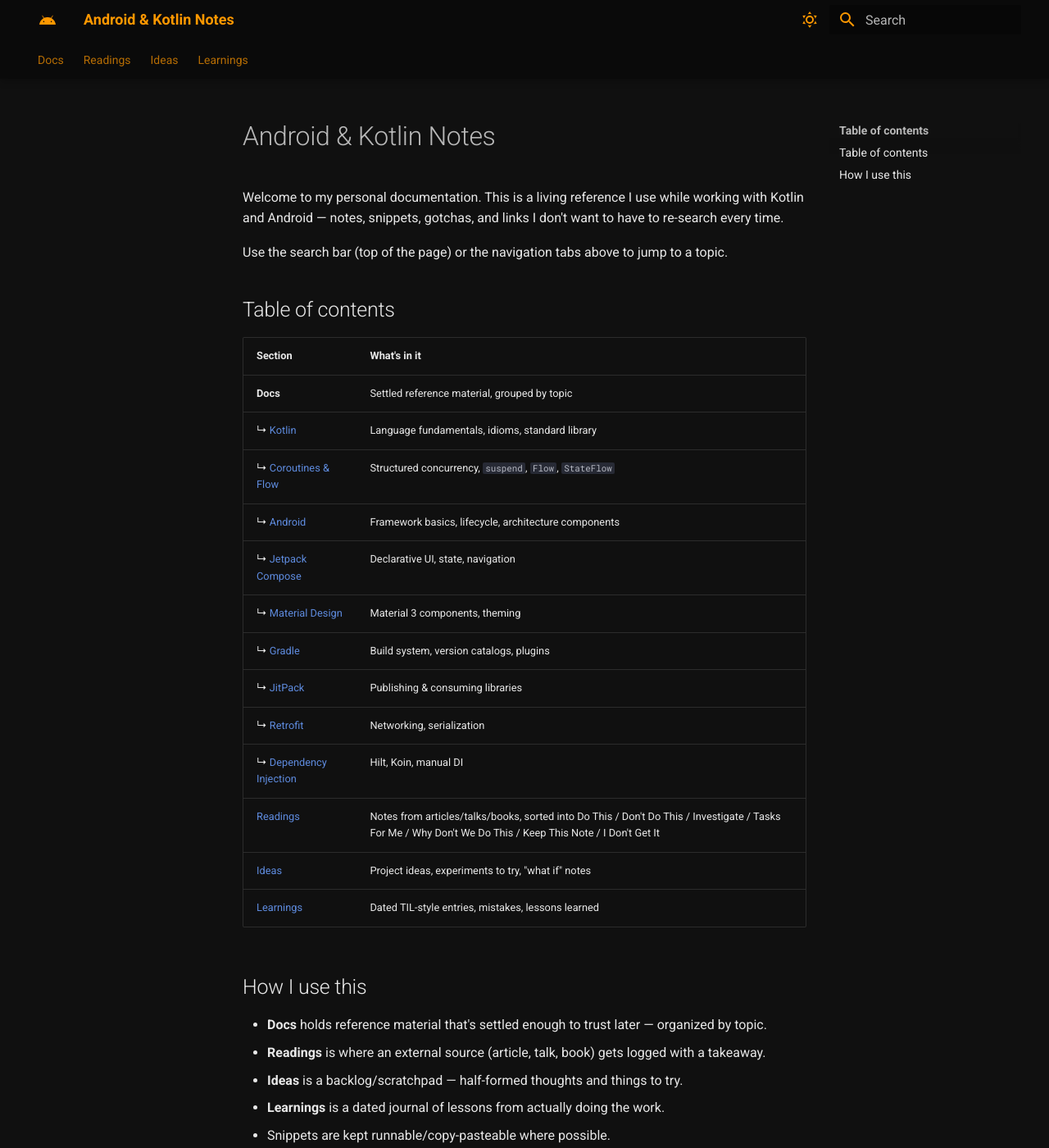
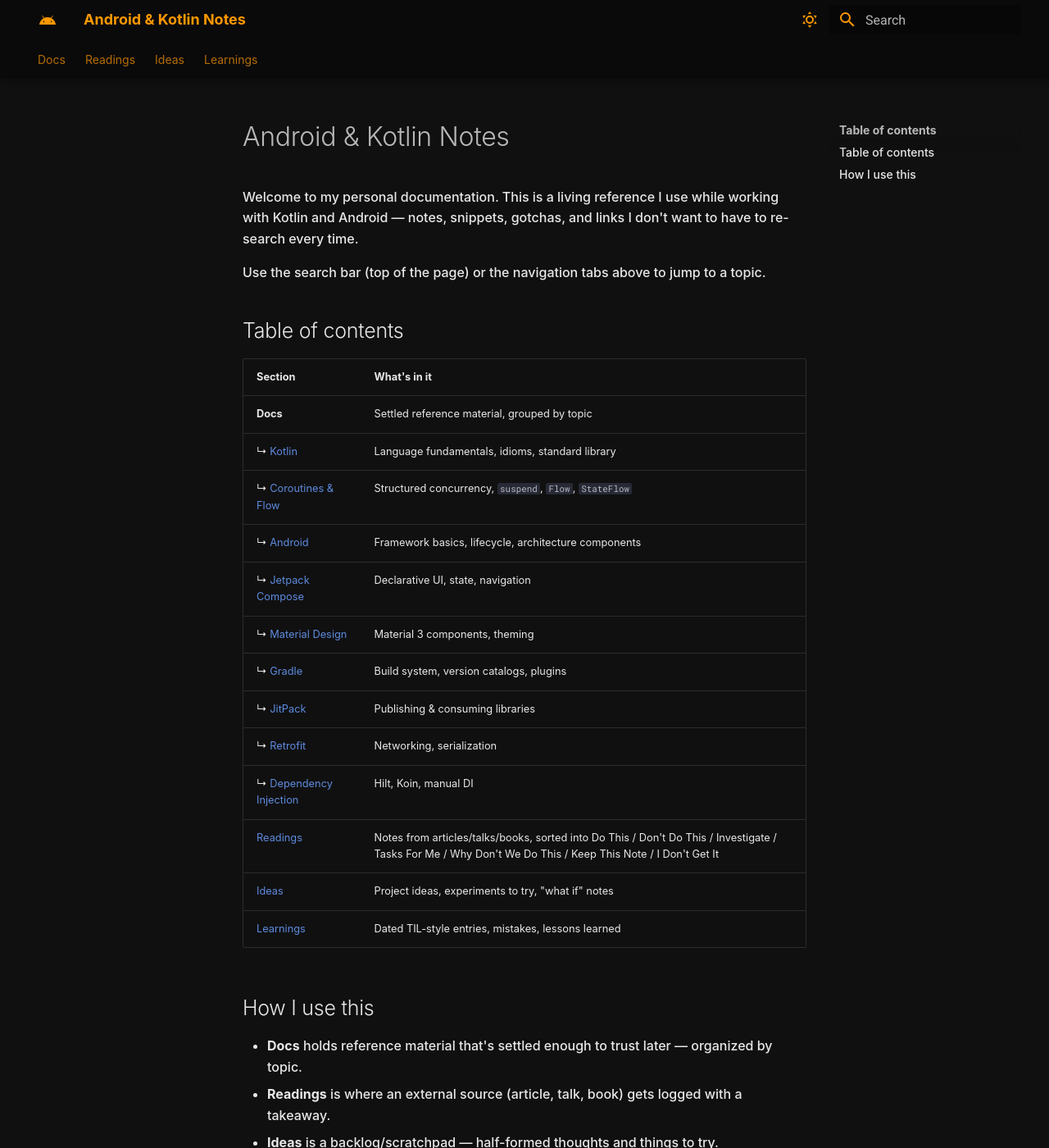
Before and after one commit to yanosDev/android-docs, an MkDocs documentation site: the page built from docs/index.md, in a window 1280 px wide and 1400 px high. Shown: the whole window at 82% size. Built offline with MkDocs 1.6.1 and Material for MkDocs 9.7.7, drawn with Linux system fonts in a browser that asks for light colours; comment, search, counter and statistics services are not loaded.

Commit message:
Bolder GitHub-like body text site-wide; retint giscus's blue accent to orange while keeping its default dark canvas

```diff
--- a/docs/stylesheets/extra.css
+++ b/docs/stylesheets/extra.css
@@ -2,6 +2,21 @@
 
 :root {
   --md-code-hl-color: #ff8f0055;
+}
+
+/* Bolder body text + GitHub's system font stack, closer to giscus's look */
+body,
+.md-typeset {
+  font-family: -apple-system, BlinkMacSystemFont, "Segoe UI", "Noto Sans",
+    Helvetica, Arial, sans-serif;
+}
+
+.md-typeset,
+.md-typeset p,
+.md-typeset li,
+.md-typeset table,
+.md-nav__link {
+  font-weight: 500;
 }
 
 /* Deeper black header/tabs instead of Material's default dark grey */
--- a/overrides/main.html
+++ b/overrides/main.html
@@ -23,12 +23,15 @@
     </script>
 
     <script>
+      var GISCUS_DARK_THEME = "https://cdn.jsdelivr.net/gh/yanosDev/android-docs@main/docs/stylesheets/giscus-theme.css"
+      var GISCUS_LIGHT_THEME = "light"
+
       var giscus = document.querySelector("script[src*=giscus]")
 
       /* Set palette on initial load */
       var palette = __md_get("__palette")
       if (palette && typeof palette.color === "object") {
-        var theme = palette.color.scheme === "slate" ? "dark" : "light"
+        var theme = palette.color.scheme === "slate" ? GISCUS_DARK_THEME : GISCUS_LIGHT_THEME
         giscus.setAttribute("data-theme", theme)
       }
 
@@ -39,7 +42,7 @@
         ref.addEventListener("change", function() {
           var palette = __md_get("__palette")
           if (palette && typeof palette.color === "object") {
-            var theme = palette.color.scheme === "slate" ? "dark" : "light"
+            var theme = palette.color.scheme === "slate" ? GISCUS_DARK_THEME : GISCUS_LIGHT_THEME
             var frame = document.querySelector(".giscus-frame")
             if (frame) {
               frame.contentWindow.postMessage(
```
Also changed, not shown: docs/stylesheets/giscus-theme.css (added, +18 -0 lines).
